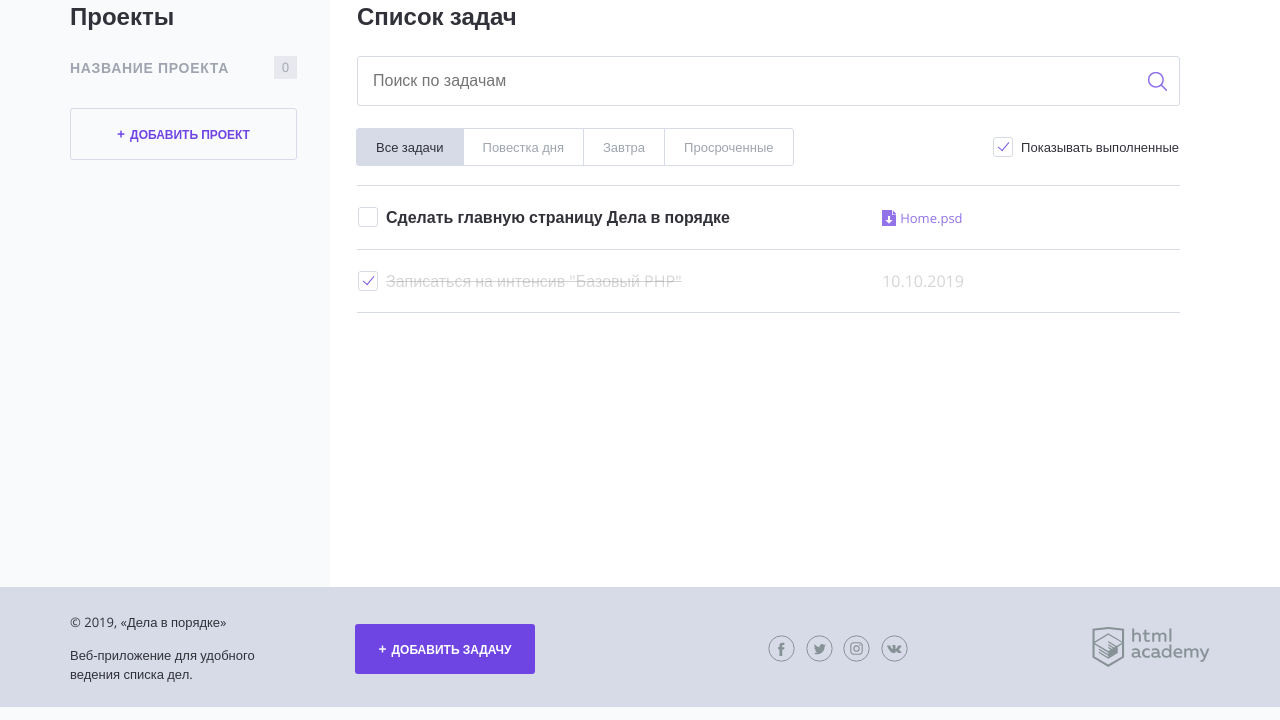
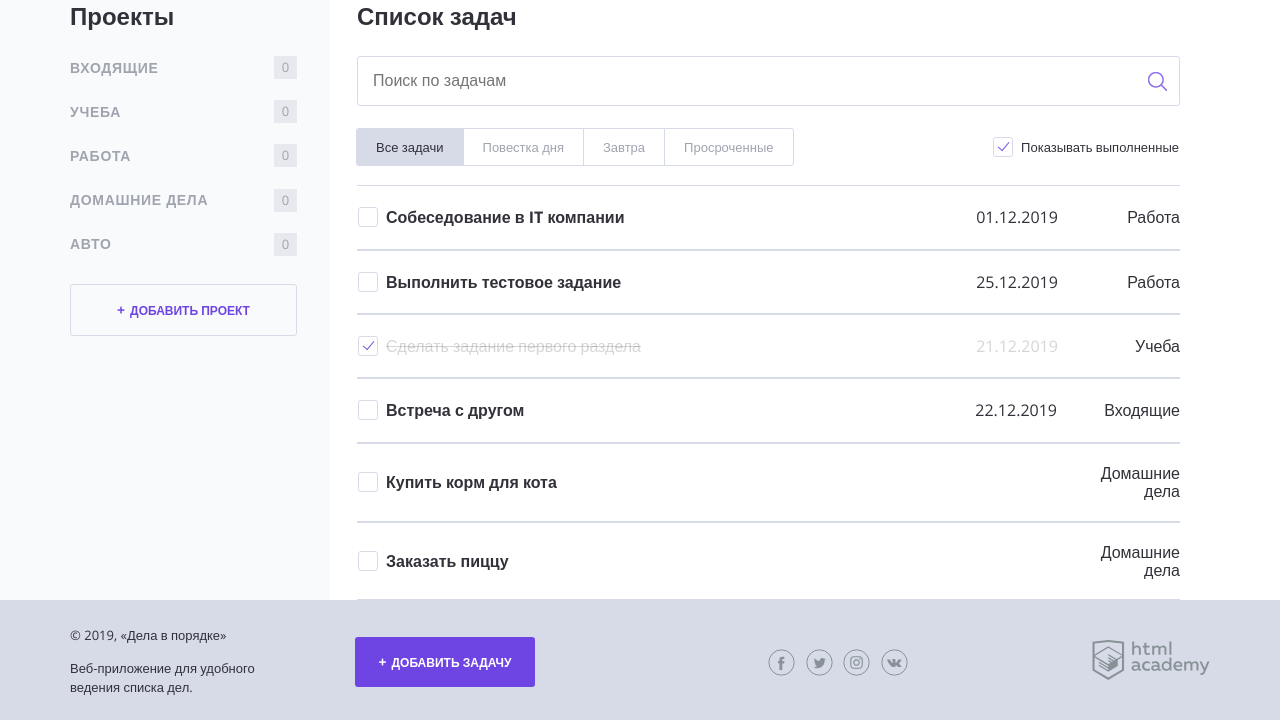
Before and after one commit to htmlacademy-php1/1471897-doingsdone-14, a PHP site: page / in a window 1280 px wide. Shown: the part 93-813 px from the top of the page. Run offline with PHP 8.4, Linux system fonts and the light colour scheme.

Commit message:
Добавляет отображение проектов и задач

```diff
--- a/index.php
+++ b/index.php
@@ -1,6 +1,52 @@
 <?php
 // показывать или нет выполненные задачи
 $show_complete_tasks = rand(0, 1);
+?>
+<?php
+$projects = ["Входящие", "Учеба", "Работа", "Домашние дела", "Авто"];
+$tasks = [
+    [
+    'task_name' => 'Собеседование в IT компании',
+    'date_of_completion' => '01.12.2019',
+    'category' => 'Работа',
+    'completed' => false
+    ],
+
+    [
+    'task_name' => 'Выполнить тестовое задание',
+    'date_of_completion' => '25.12.2019',
+    'category' => 'Работа',
+    'completed' => false
+    ],
+
+    [
+    'task_name' => 'Сделать задание первого раздела',
+    'date_of_completion' => '21.12.2019',
+    'category' => 'Учеба',
+    'completed' => true
+    ],
+
+    [
+    'task_name' => 'Встреча с другом',
+    'date_of_completion' => '22.12.2019',
+    'category' => 'Входящие',
+    'completed' => false
+    ],
+
+    [
+    'task_name' => 'Купить корм для кота',
+    'date_of_completion' => null,
+    'category' => 'Домашние дела    ',
+    'completed' => false
+    ],
+
+    [
+    'task_name' => 'Заказать пиццу',
+    'date_of_completion' => null,
+    'category' => 'Домашние дела    ',
+    'completed' => false
+    ]
+]
 ?>
 <!DOCTYPE html>
 <html lang="ru">
@@ -41,12 +87,14 @@ $show_complete_tasks = rand(0, 1);
                 <h2 class="content__side-heading">Проекты</h2>
 
                 <nav class="main-navigation">
+                    <?php foreach ($projects as $project): ?>
                     <ul class="main-navigation__list">
                         <li class="main-navigation__list-item">
-                            <a class="main-navigation__list-item-link" href="#">Название проекта</a>
+                            <a class="main-navigation__list-item-link" href="#"><?= $project ?></a>
                             <span class="main-navigation__list-item-count">0</span>
                         </li>
                     </ul>
+                    <?php endforeach; ?>
                 </nav>
 
                 <a class="button button--transparent button--plus content__side-button"
@@ -77,37 +125,21 @@ $show_complete_tasks = rand(0, 1);
                     </label>
                 </div>
 
+            <?php foreach ($tasks as $task): ?>
+                <?php if ($task['completed'] === true and $show_complete_tasks === 0): continue; endif; ?>
                 <table class="tasks">
-                    <tr class="tasks__item task">
+                    <tr class="tasks__item task <?php if ($task['completed'] === true): ?> task--completed<?php endif; ?>">
                         <td class="task__select">
                             <label class="checkbox task__checkbox">
-                                <input class="checkbox__input visually-hidden task__checkbox" type="checkbox" value="1">
-                                <span class="checkbox__text">Сделать главную страницу Дела в порядке</span>
+                                <input class="checkbox__input visually-hidden task__checkbox" type="checkbox" <?php if ($task['completed'] === true): ?>checked<?php endif; ?>>
+                                <span class="checkbox__text"><?= $task['task_name'] ?></span>
                             </label>
                         </td>
-
-                        <td class="task__file">
-                            <a class="download-link" href="#">Home.psd</a>
-                        </td>
-
-                        <td class="task__date"></td>
+                        <td class="task__date"><?= $task['date_of_completion'] ?></td>
+                        <td class="task__controls"><?= $task['category'] ?></td>
                     </tr>
-                    <!--показывать следующий тег <tr/>, если переменная $show_complete_tasks равна единице-->
-                    <?php if ($show_complete_tasks > 0): ?>
-                        <tr class="tasks__item task task--completed">
-                         <td class="task__select">
-                             <label class="checkbox task__checkbox">
-                                <input class="checkbox__input visually-hidden" type="checkbox" checked>
-                                <span class="checkbox__text">Записаться на интенсив "Базовый PHP"</span>
-                            </label>
-                        </td>
-                        <td class="task__date">10.10.2019</td>
-
-                        <td class="task__controls">
-                        </td>
-                        </tr>
-                    <?php endif; ?>
                 </table>
+                <?php endforeach; ?>
             </main>
         </div>
     </div>
```
